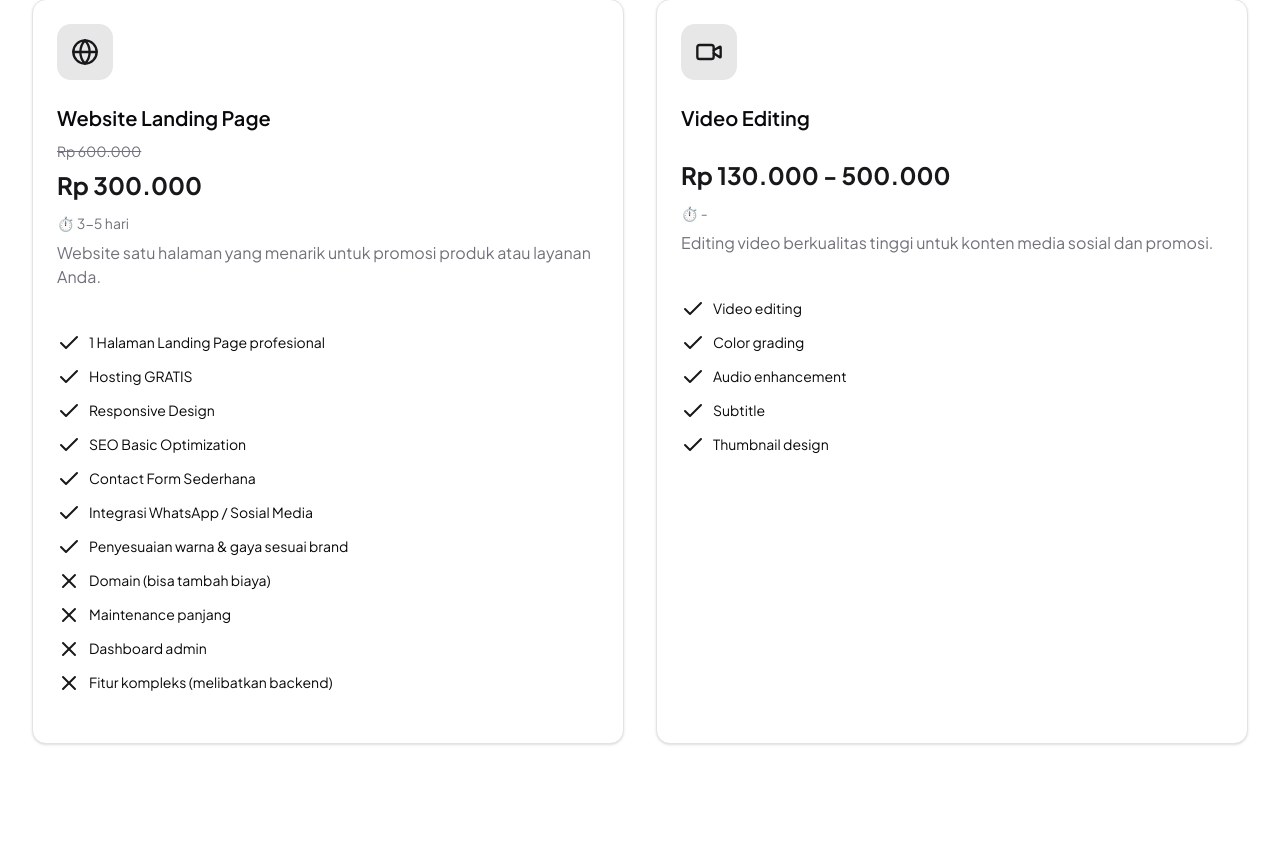
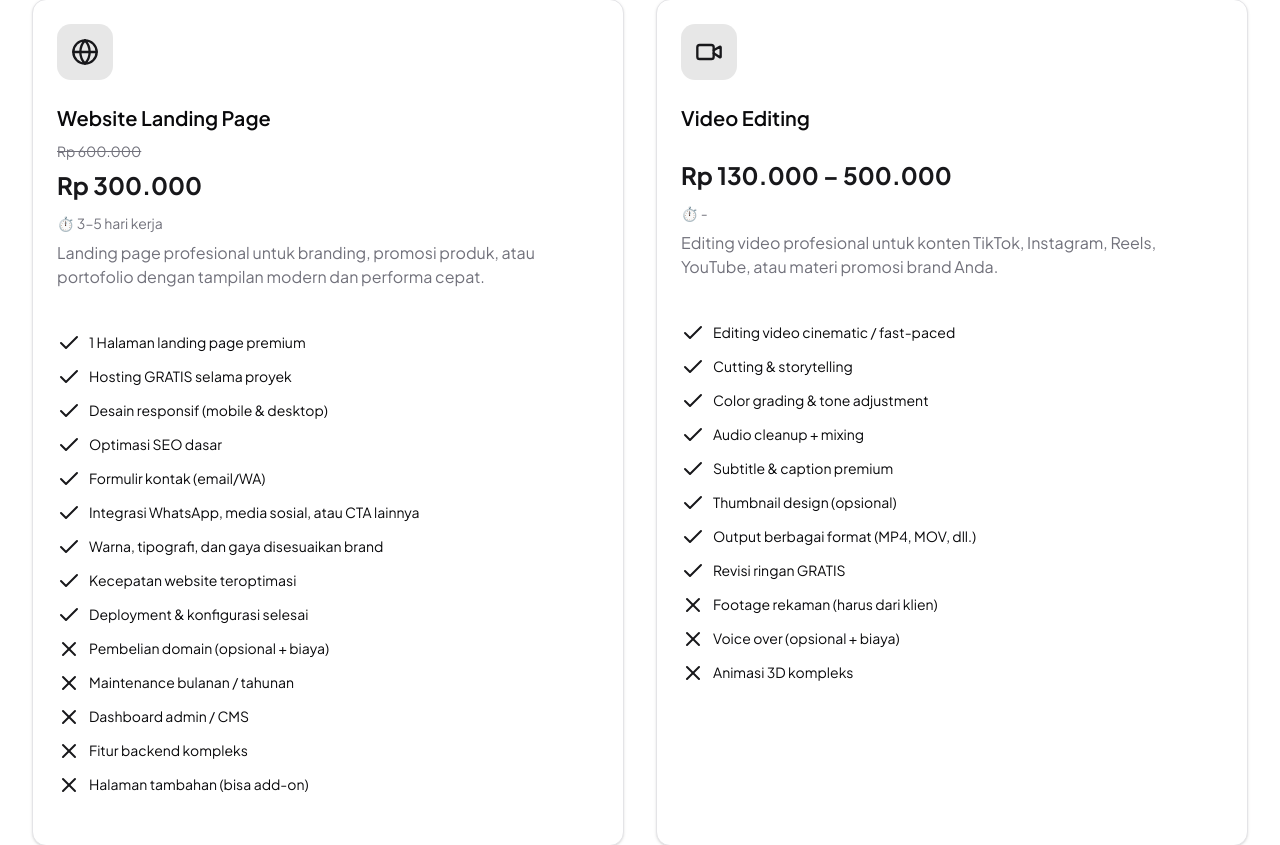
Before and after one commit to shironxn/shironstudio, a Next.js app: page / in a window 1280 px wide. Shown: the part 1108-1953 px from the top of the page. Built offline with nearby package versions, Linux system fonts and the light colour scheme; a web font is replaced by a local one.

Commit message:
chore: update services

```diff
--- a/src/components/home/service-section.tsx
+++ b/src/components/home/service-section.tsx
@@ -13,41 +13,51 @@ const services = [
     title: "Website Landing Page",
     price: "Rp 300.000",
     originalPrice: "Rp 600.000",
-    duration: "3-5 hari",
+    duration: "3–5 hari kerja",
     description:
-      "Website satu halaman yang menarik untuk promosi produk atau layanan Anda.",
+      "Landing page profesional untuk branding, promosi produk, atau portofolio dengan tampilan modern dan performa cepat.",
     features: [
-      "1 Halaman Landing Page profesional",
-      "Hosting GRATIS",
-      "Responsive Design",
-      "SEO Basic Optimization",
-      "Contact Form Sederhana",
-      "Integrasi WhatsApp / Sosial Media",
-      "Penyesuaian warna & gaya sesuai brand",
+      "1 Halaman landing page premium",
+      "Hosting GRATIS selama proyek",
+      "Desain responsif (mobile & desktop)",
+      "Optimasi SEO dasar",
+      "Formulir kontak (email/WA)",
+      "Integrasi WhatsApp, media sosial, atau CTA lainnya",
+      "Warna, tipografi, dan gaya disesuaikan brand",
+      "Kecepatan website teroptimasi",
+      "Deployment & konfigurasi selesai",
     ],
     excluded: [
-      "Domain (bisa tambah biaya)",
-      "Maintenance panjang",
-      "Dashboard admin",
-      "Fitur kompleks (melibatkan backend)",
+      "Pembelian domain (opsional + biaya)",
+      "Maintenance bulanan / tahunan",
+      "Dashboard admin / CMS",
+      "Fitur backend kompleks",
+      "Halaman tambahan (bisa add-on)",
     ],
   },
   {
     icon: VideoIcon,
     title: "Video Editing",
-    price: "Rp 130.000 - 500.000",
+    price: "Rp 130.000 – 500.000",
     originalPrice: "",
     duration: "-",
     description:
-      "Editing video berkualitas tinggi untuk konten media sosial dan promosi.",
+      "Editing video profesional untuk konten TikTok, Instagram, Reels, YouTube, atau materi promosi brand Anda.",
     features: [
-      "Video editing",
-      "Color grading",
-      "Audio enhancement",
-      "Subtitle",
-      "Thumbnail design",
+      "Editing video cinematic / fast-paced",
+      "Cutting & storytelling",
+      "Color grading & tone adjustment",
+      "Audio cleanup + mixing",
+      "Subtitle & caption premium",
+      "Thumbnail design (opsional)",
+      "Output berbagai format (MP4, MOV, dll.)",
+      "Revisi ringan GRATIS",
     ],
-    excluded: [],
+    excluded: [
+      "Footage rekaman (harus dari klien)",
+      "Voice over (opsional + biaya)",
+      "Animasi 3D kompleks",
+    ],
   },
 ];
 
```
